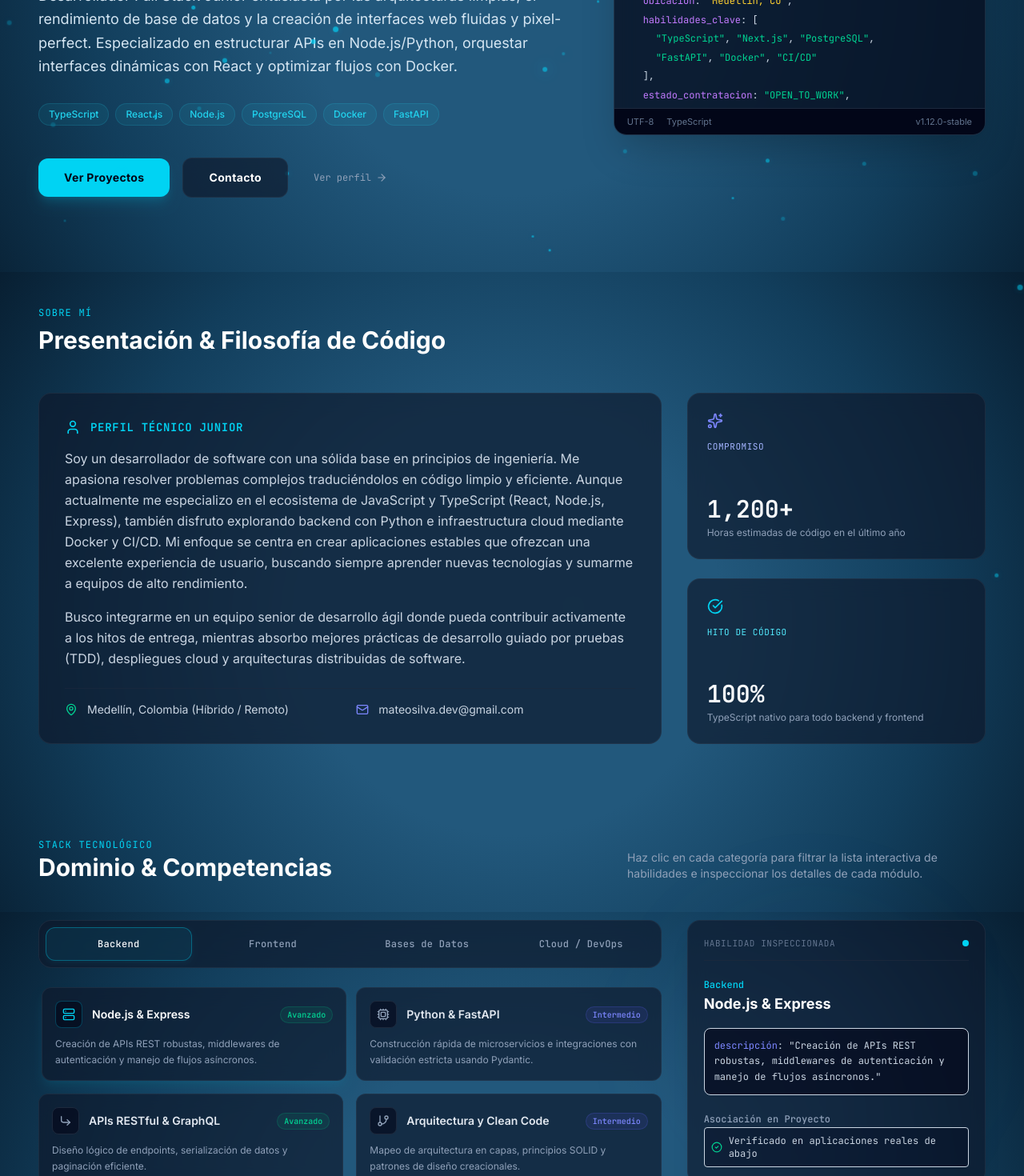
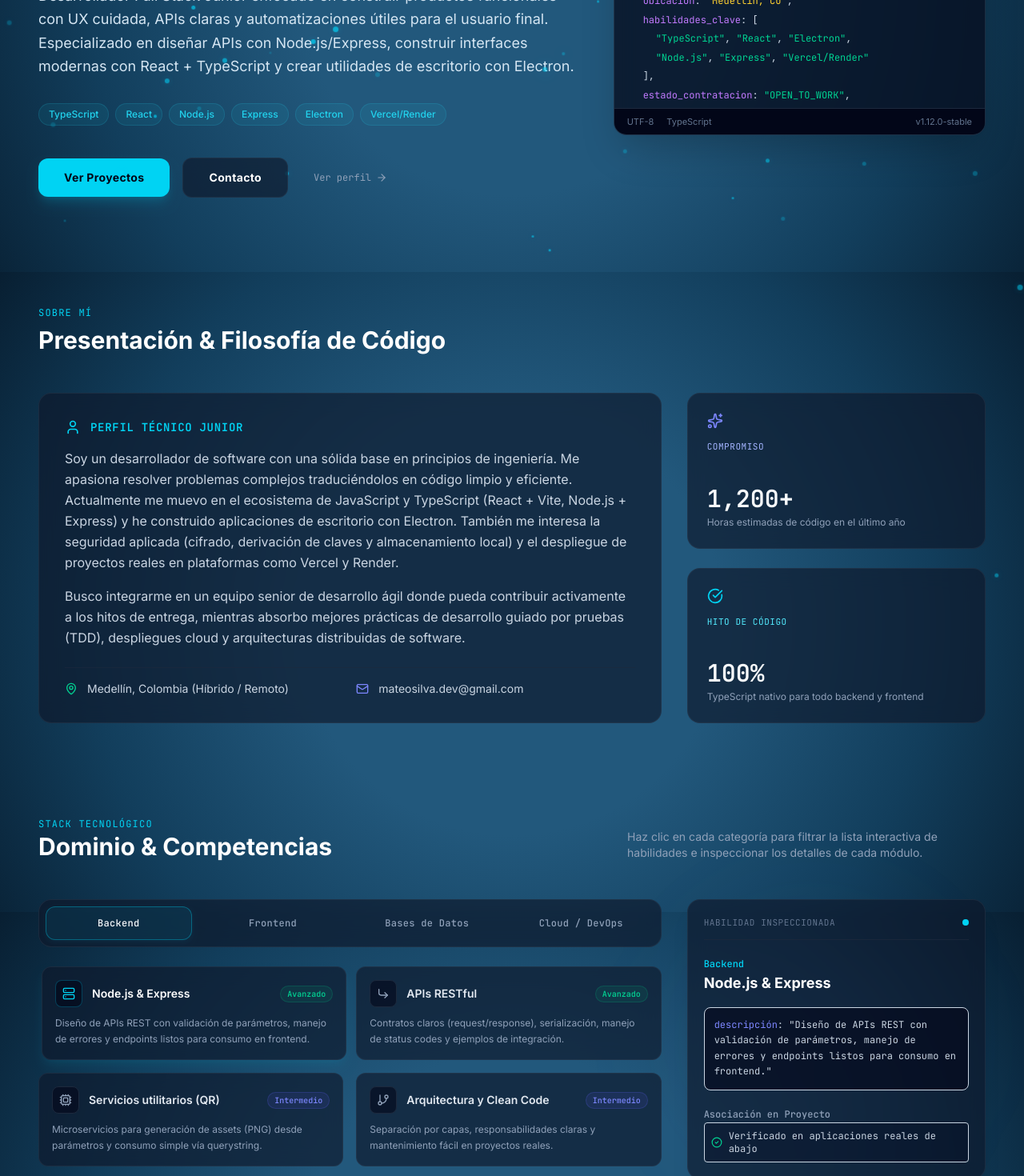
Before and after one commit to Furiade54/PortafolioPersonal, a React (Vite) app: page / in a window 1280 px wide. Shown: the part 460-1930 px from the top of the page at 80% size. Built offline with nearby package versions, Linux system fonts and the light colour scheme.

Commit message:
chore: alinear stack y habilidades con proyectos publicados

```diff
--- a/src/App.tsx
+++ b/src/App.tsx
@@ -289,9 +289,9 @@ export default function App() {
       '[INFO] Running TypeScript strictly-typed checks...',
       '[OK]   TS Compile: Success (0 warnings / StrictMode: Active)',
       '[INFO] Bundler: Vite optimizing build variables...',
-      '[INFO] Checking PostgreSQL schema connections & seed states...',
-      '[OK]   DB pool: Warm and responsive (42ms query index check)',
-      '[INFO] Testing REST APIs status checks (FastAPI / Express)...',
+      '[INFO] Checking localStorage persistence & mock payloads...',
+      '[OK]   SecurePass crypto flow: AES-GCM + PBKDF2 OK',
+      '[INFO] Testing Node.js Express endpoints (contact / QR)...',
       '[DONE] All automated checks: PASSED'
     ];
 
@@ -812,12 +812,12 @@ export default function App() {
 
               {/* Short Bio */}
               <p className="text-slate-400 text-base sm:text-lg leading-relaxed max-w-2xl">
-                {developerProfile.shortSummary} Especializado en estructurar APIs en Node.js/Python, orquestar interfaces dinámicas con React y optimizar flujos con Docker.
+                {developerProfile.shortSummary} Especializado en diseñar APIs con Node.js/Express, construir interfaces modernas con React + TypeScript y crear utilidades de escritorio con Electron.
               </p>
 
               {/* Technologies Highlights tags */}
               <div className="flex flex-wrap gap-2 pt-2">
-                {['TypeScript', 'React.js', 'Node.js', 'PostgreSQL', 'Docker', 'FastAPI'].map((tech) => (
+                {['TypeScript', 'React', 'Node.js', 'Express', 'Electron', 'Vercel/Render'].map((tech) => (
                   <span
                     key={tech}
                     className="skill-badge"
@@ -921,8 +921,8 @@ export default function App() {
                       <p className="pl-4"><span className="text-purple-400">entorno</span>: <span className="text-amber-300">"Full Stack / Cloud-Ready"</span>,</p>
                       <p className="pl-4"><span className="text-purple-400">ubicacion</span>: <span className="text-amber-300">"Medellín, CO"</span>,</p>
                       <p className="pl-4"><span className="text-purple-400">habilidades_clave</span>: [</p>
-                      <p className="pl-8"><span className="text-emerald-400">"TypeScript"</span>, <span className="text-emerald-400">"Next.js"</span>, <span className="text-emerald-400">"PostgreSQL"</span>,</p>
-                      <p className="pl-8"><span className="text-emerald-400">"FastAPI"</span>, <span className="text-emerald-400">"Docker"</span>, <span className="text-emerald-400">"CI/CD"</span></p>
+                      <p className="pl-8"><span className="text-emerald-400">"TypeScript"</span>, <span className="text-emerald-400">"React"</span>, <span className="text-emerald-400">"Electron"</span>,</p>
+                      <p className="pl-8"><span className="text-emerald-400">"Node.js"</span>, <span className="text-emerald-400">"Express"</span>, <span className="text-emerald-400">"Vercel/Render"</span></p>
                       <p className="pl-4">],</p>
                       <p className="pl-4"><span className="text-purple-400">estado_contratacion</span>: <span className="text-emerald-400">"OPEN_TO_WORK"</span>,</p>
                       <p className="pl-4"><span className="text-purple-400">buscando_oportunidades</span>: <span className="text-indigo-400">true</span></p>
--- a/src/data.ts
+++ b/src/data.ts
@@ -8,8 +8,8 @@ export const developerProfile: DeveloperProfile = {
   github: "https://github.com",
   linkedin: "https://linkedin.com",
   twitter: "https://twitter.com",
-  shortSummary: "Desarrollador Full Stack Junior entusiasta por las arquitecturas limpias, el rendimiento de base de datos y la creación de interfaces web fluidas y pixel-perfect.",
-  aboutMe: "Soy un desarrollador de software con una sólida base en principios de ingeniería. Me apasiona resolver problemas complejos traduciéndolos en código limpio y eficiente. Aunque actualmente me especializo en el ecosistema de JavaScript y TypeScript (React, Node.js, Express), también disfruto explorando backend con Python e infraestructura cloud mediante Docker y CI/CD. Mi enfoque se centra en crear aplicaciones estables que ofrezcan una excelente experiencia de usuario, buscando siempre aprender nuevas tecnologías y sumarme a equipos de alto rendimiento."
+  shortSummary: "Desarrollador Full Stack Junior enfocado en construir productos funcionales con UX cuidada, APIs claras y automatizaciones útiles para el usuario final.",
+  aboutMe: "Soy un desarrollador de software con una sólida base en principios de ingeniería. Me apasiona resolver problemas complejos traduciéndolos en código limpio y eficiente. Actualmente me muevo en el ecosistema de JavaScript y TypeScript (React + Vite, Node.js + Express) y he construido aplicaciones de escritorio con Electron.\nTambién me interesa la seguridad aplicada (cifrado, derivación de claves y almacenamiento local) y el despliegue de proyectos reales en plataformas como Vercel y Render."
 };
 
 export const skillCategories: SkillCategory[] = [
@@ -17,40 +17,39 @@ export const skillCategories: SkillCategory[] = [
     title: "Backend",
     color: "indigo",
     skills: [
-      { name: "Node.js & Express", level: "Avanzado", iconName: "Server", description: "Creación de APIs REST robustas, middlewares de autenticación y manejo de flujos asíncronos." },
-      { name: "Python & FastAPI", level: "Intermedio", iconName: "Cpu", description: "Construcción rápida de microservicios e integraciones con validación estricta usando Pydantic." },
-      { name: "APIs RESTful & GraphQL", level: "Avanzado", iconName: "CornerDownRight", description: "Diseño lógico de endpoints, serialización de datos y paginación eficiente." },
-      { name: "Arquitectura y Clean Code", level: "Intermedio", iconName: "GitBranch", description: "Mapeo de arquitectura en capas, principios SOLID y patrones de diseño creacionales." }
+      { name: "Node.js & Express", level: "Avanzado", iconName: "Server", description: "Diseño de APIs REST con validación de parámetros, manejo de errores y endpoints listos para consumo en frontend." },
+      { name: "APIs RESTful", level: "Avanzado", iconName: "CornerDownRight", description: "Contratos claros (request/response), serialización, manejo de status codes y ejemplos de integración." },
+      { name: "Servicios utilitarios (QR)", level: "Intermedio", iconName: "Cpu", description: "Microservicios para generación de assets (PNG) desde parámetros y consumo simple vía querystring." },
+      { name: "Arquitectura y Clean Code", level: "Intermedio", iconName: "GitBranch", description: "Separación por capas, responsabilidades claras y mantenimiento fácil en proyectos reales." }
     ]
   },
   {
     title: "Frontend",
     color: "cyan",
     skills: [
-      { name: "React (Vite/Next.js)", level: "Avanzado", iconName: "Layers", description: "Creación de Single Page Applications interactivas con manejo de estado avanzado (Context/Zustand)." },
+      { name: "React (Vite)", level: "Avanzado", iconName: "Layers", description: "Construcción de SPA rápidas, componentes reutilizables y flujos de UI interactivos." },
       { name: "TypeScript", level: "Avanzado", iconName: "Code2", description: "Uso riguroso de tipado estricto, interfaces complejas y genéricos para código seguro." },
       { name: "Tailwind CSS", level: "Avanzado", iconName: "Palette", description: "Maquetación ágil, responsiva y altamente personalizada usando sistemas de diseño basados en utilidades." },
-      { name: "State Management", level: "Intermedio", iconName: "Network", description: "Manejo eficiente de flujos de datos globales, optimización y caching de consultas remotas." }
+      { name: "Electron (Desktop)", level: "Intermedio", iconName: "Cpu", description: "Aplicaciones de escritorio con IPC seguro (preload + contextBridge), instaladores y flujos orientados a Windows." }
     ]
   },
   {
     title: "Bases de Datos",
     color: "emerald",
     skills: [
-      { name: "PostgreSQL", level: "Avanzado", iconName: "Database", description: "Diseño de esquemas relacionales trascendentes, optimización de índices, transacciones y consultas SQL complejas." },
-      { name: "MongoDB", level: "Intermedio", iconName: "FolderOpen", description: "Modelado de datos no relacionales, agregaciones avanzadas y colecciones dinámicas." },
-      { name: "Redis", level: "Iniciando", iconName: "Zap", description: "Estrategias básicas de almacenamiento en caché para acelerar tiempos de respuesta de APIs." },
-      { name: "Firestore / Firebase", level: "Intermedio", iconName: "Flame", description: "Implementación ágil de bases de datos en tiempo real y reglas de seguridad granulares." }
+      { name: "localStorage (Persistencia Cliente)", level: "Avanzado", iconName: "Database", description: "Persistencia de estado/objetos en navegador y estrategias para lectura/escritura segura y consistente." },
+      { name: "Backups & Export/Import", level: "Intermedio", iconName: "FolderOpen", description: "Exportación e importación de datos (incluyendo backups encriptados) con control de versión del payload." },
+      { name: "Cifrado en reposo", level: "Intermedio", iconName: "Zap", description: "Protección de datos antes de persistirlos (AES-GCM) y derivación de claves (PBKDF2) a nivel cliente." }
     ]
   },
   {
     title: "Cloud / DevOps",
     color: "purple",
     skills: [
-      { name: "Docker", level: "Intermedio", iconName: "Container", description: "Contenerización de entornos de desarrollo y empaquetado para despliegues consistentes en producción." },
-      { name: "Git & GitHub Actions", level: "Avanzado", iconName: "Github", description: "Estrategias de ramificación limpia (GitFlow) y automatización de pipelines CI/CD básicos." },
-      { name: "AWS (S3 & EC2)", level: "Iniciando", iconName: "Cloud", description: "Configuración de almacenamiento estático y despliegue simple de servidores virtuales linux." },
-      { name: "Metodologías Ágiles", level: "Intermedio", iconName: "ClipboardList", description: "Colaboración eficaz usando Scrum, tableros Kanban e hitos iterativos de entrega." }
+      { name: "Git & GitHub", level: "Avanzado", iconName: "Github", description: "Trabajo por ramas, merge limpio, snapshots (tags) y repositorios listos para revisión." },
+      { name: "Deploy en Vercel", level: "Intermedio", iconName: "Cloud", description: "Publicación de aplicaciones web (SPA/PWA) con URL accesible y despliegue continuo." },
+      { name: "Deploy en Render", level: "Intermedio", iconName: "Cloud", description: "Despliegue de servicios Node.js (Express) para exponer endpoints públicos y demos consumibles." },
+      { name: "Distribución (Releases)", level: "Intermedio", iconName: "ClipboardList", description: "Publicación de builds y entregables (releases) para descargar/probar proyectos." }
     ]
   }
 ];
```
